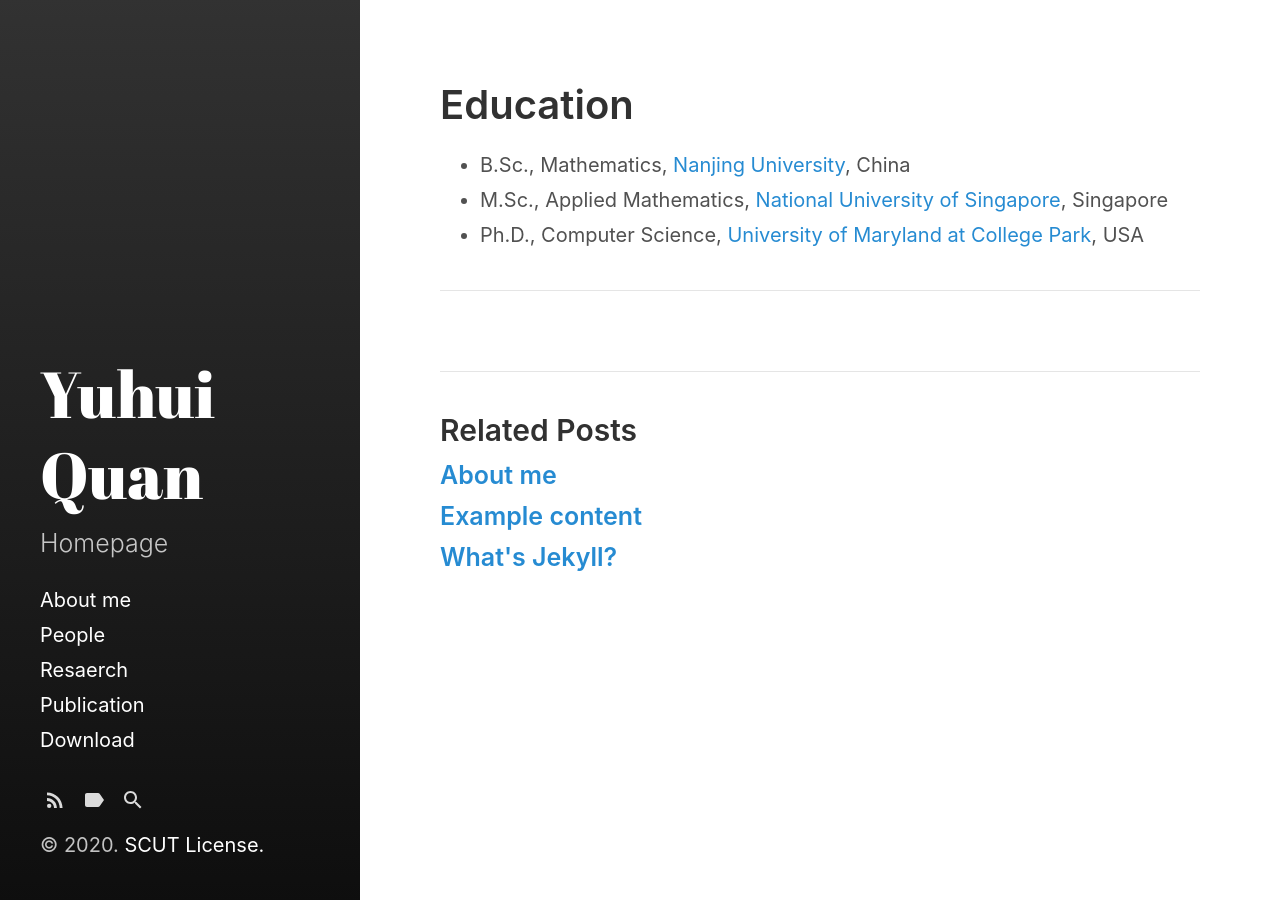
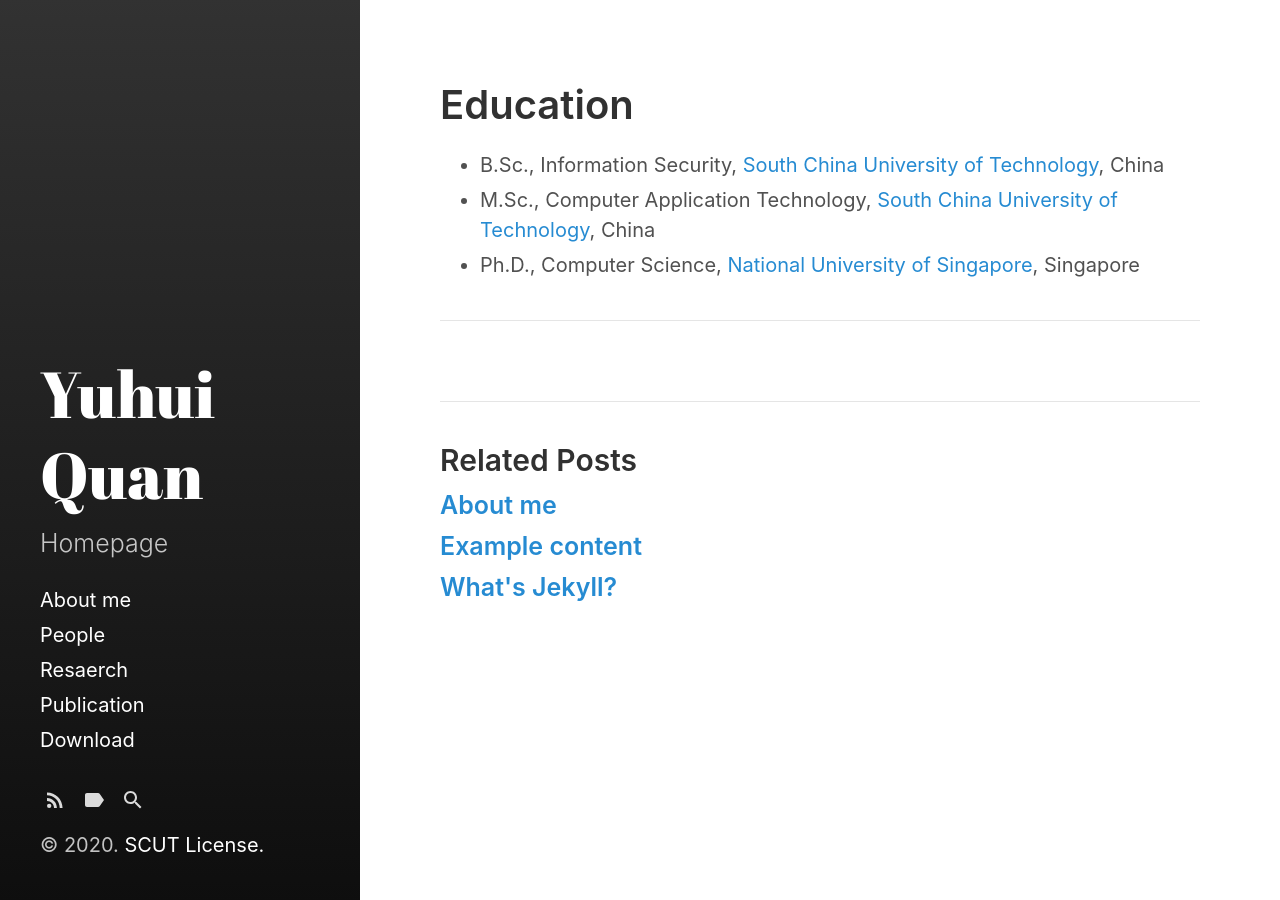
Before and after one commit to Dofboom/Dofboom.github.io, a Jekyll site: the page built from _posts/2020-5-30-education.md, in a window 1280 px wide. Built offline with Jekyll 4.4.1, drawn with Linux system fonts in a browser that asks for light colours.

Commit message:
Update 2020-5-30-education.md

```diff
--- a/_posts/2020-5-30-education.md
+++ b/_posts/2020-5-30-education.md
@@ -3,7 +3,7 @@ layout: post
 title: Education
 ---
 <ul>
-<li><span style="font-size: 100%;">B.Sc., Mathematics, <a href="http://math.nju.edu.cn">Nanjing University</a>, China</span></li>
-<li><span style="font-size: 100%;">M.Sc.,  Applied Mathematics, <a href="http://ww1.math.nus.edu.sg/">National University of Singapore</a>, Singapore</span></li>
-<li><span style="font-size: 100%;">Ph.D., Computer Science, <a href="https://www.cs.umd.edu/">University of Maryland at College Park</a>, USA</span></li>
+<li><span style="font-size: 100%;">B.Sc., Information Security, <a href="http://www.scut.edu.cn/cs">South China University of Technology</a>, China</span></li>
+<li><span style="font-size: 100%;">M.Sc.,  Computer Application Technology, <a href="http://www.scut.edu.cn/cs">South China University of Technology</a>, China</span></li>
+<li><span style="font-size: 100%;">Ph.D., Computer Science, <a href="http://ww1.math.nus.edu.sg/">National University of Singapore</a>, Singapore</span></li>
 </ul>
```
